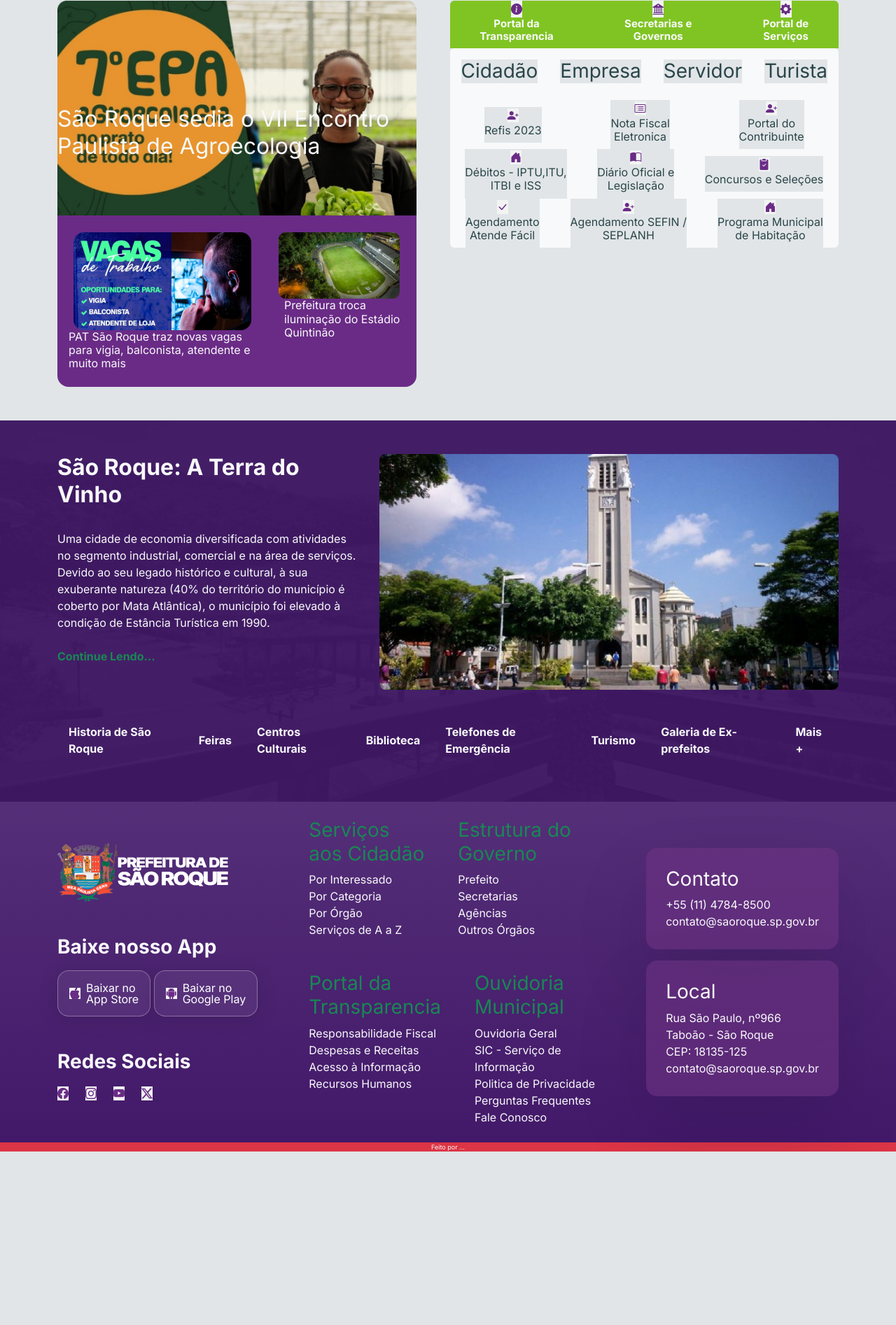
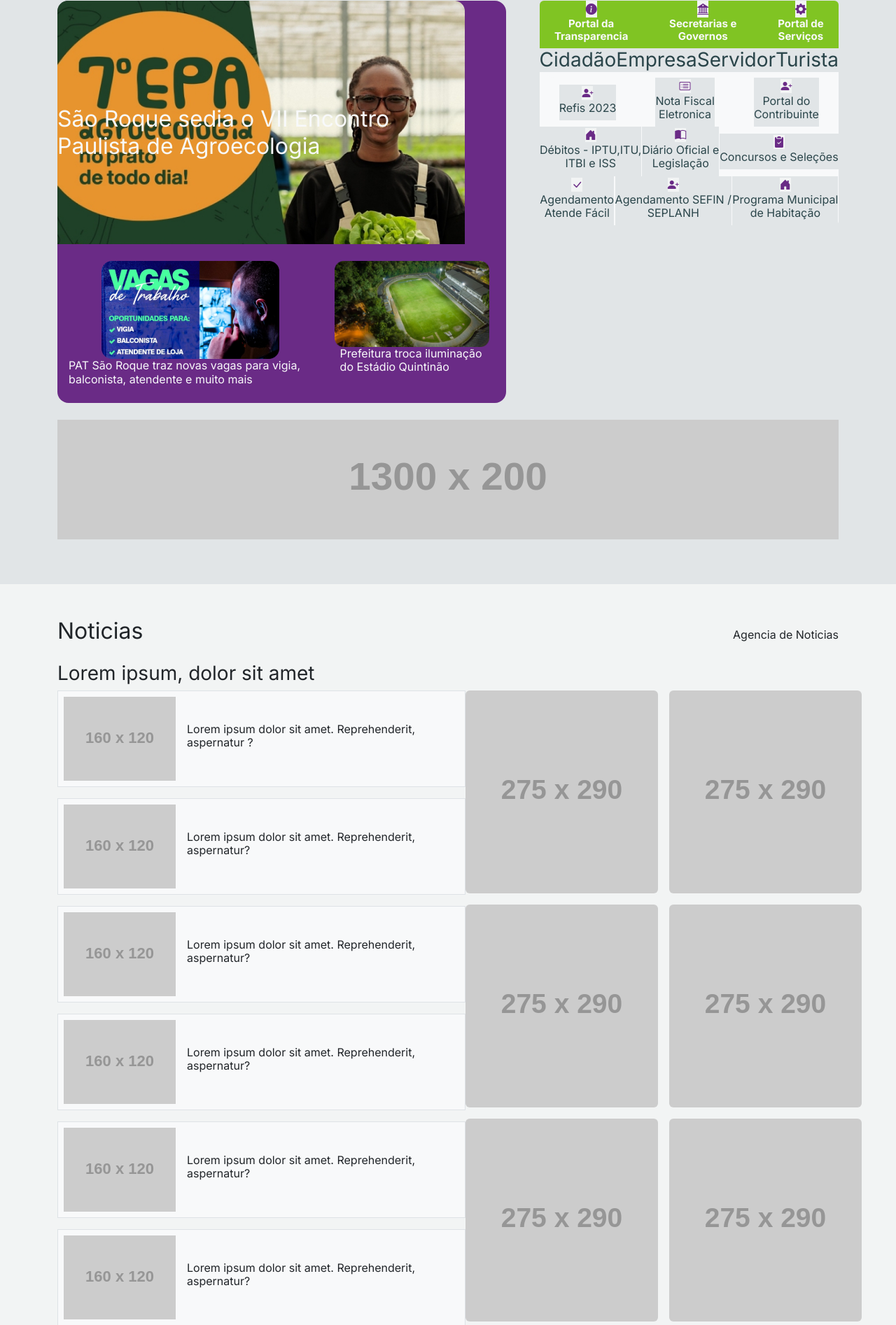
Before and after one commit to LucasCGentile/projeto-portal, a PHP site: page / in a window 1280 px wide. Shown: the part 94-1988 px from the top of the page at 70% size. Before the commit the page ends 1740 px from the top, so only its background shows below. Run offline with PHP 8.4, Linux system fonts and the light colour scheme; grey boxes labelled with a size stand in for pictures from a placeholder-image service; some libraries are stand-ins or nearby versions.

Commit message:
update: home adicionado continuação da home e definido a cor de fundo

```diff
--- a/css/index.css
+++ b/css/index.css
@@ -8,6 +8,10 @@
 
 .index-bg-main {
   background-color: var(--bg-color);
+}
+
+.index-bg-secondary {
+  background-color: var(--sbg-color);
 }
 
 .index-bg-services {
--- a/css/style.css
+++ b/css/style.css
@@ -1,5 +1,6 @@
 :root {
   --bg-color: #e1e5e7;
+  --sbg-color: #f2f4f4;
   --green: #80c423;
   --font: "Inter", sans-serif;
   --font-color: #2a454a;
--- a/index.php
+++ b/index.php
@@ -68,19 +68,19 @@ include './includes/head/head.php'
             <div class="bg-light font-color rounded">
               <div class="d-flex justify-content-between rounded-pill bg-light">
 
-                <div class="p-3">
+                <div class="">
                   <h3 class="index-bg-main">Cidadão</h3>
                 </div>
 
-                <div class="p-3">
+                <div class="">
                   <h3 class="index-bg-main">Empresa</h3>
                 </div>
 
-                <div class="p-3">
+                <div class="">
                   <h3 class="index-bg-main">Servidor</h3>
                 </div>
 
-                <div class="p-3">
+                <div class="">
                   <h3 class="index-bg-main">Turista</h3>
                 </div>
 
@@ -139,8 +139,98 @@ include './includes/head/head.php'
             </div>
           </div>
         </div>
+
+        <!-- Banner Aviso -->
+        <div class="mt-4">
+          <figure>
+            <img src="https://placehold.co/1300x200" alt="" class="img-fluid">
+          </figure>
+        </div>
       </div>
     </div>
+
+    <!-- Secção Noticias / Informações -->
+    <div class="index-bg-secondary">
+      <div class="container pt-5 pb-4">
+        <div class="d-flex justify-content-between align-items-center mb-3">
+          <h2>Noticias</h2>
+          <a href="./pages/noticias/noticias.php">Agencia de Noticias</a>
+        </div>
+        <h3>Lorem ipsum, dolor sit amet</h3>
+
+        <div class="d-flex flex-column flex-md-row justify-content-between">
+          <!-- Noticias -->
+          <div class="d-flex flex-column gap-3">
+
+            <div class="d-flex align-items-center gap-3 border bg-light p-2">
+              <img src="https://placehold.co/160x120" alt="" class="img-fluid">
+              <h6>Lorem ipsum dolor sit amet. Reprehenderit, aspernatur ?</h6>
+            </div>
+
+            <div class="d-flex align-items-center gap-3 border bg-light p-2">
+              <img src="https://placehold.co/160x120" alt="" class="img-fluid">
+              <h6>Lorem ipsum dolor sit amet. Reprehenderit, aspernatur?</h6>
+            </div>
+
+            <div class="d-flex align-items-center gap-3 border bg-light p-2">
+              <img src="https://placehold.co/160x120" alt="" class="img-fluid">
+              <h6>Lorem ipsum dolor sit amet. Reprehenderit, aspernatur?</h6>
+            </div>
+
+            <div class="d-flex align-items-center gap-3 border bg-light p-2">
+              <img src="https://placehold.co/160x120" alt="" class="img-fluid">
+              <h6>Lorem ipsum dolor sit amet. Reprehenderit, aspernatur?</h6>
+            </div>
+
+            <div class="d-flex align-items-center gap-3 border bg-light p-2">
+              <img src="https://placehold.co/160x120" alt="" class="img-fluid">
+              <h6>Lorem ipsum dolor sit amet. Reprehenderit, aspernatur?</h6>
+            </div>
+
+            <div class="d-flex align-items-center gap-3 border bg-light p-2">
+              <img src="https://placehold.co/160x120" alt="" class="img-fluid">
+              <h6>Lorem ipsum dolor sit amet. Reprehenderit, aspernatur?</h6>
+            </div>
+
+            <div class="d-flex align-items-center gap-3 border bg-light p-2">
+              <img src="https://placehold.co/160x120" alt="" class="img-fluid">
+              <h6>Lorem ipsum dolor sit amet. Reprehenderit, aspernatur?</h6>
+            </div>
+
+            <div class="d-flex align-items-center gap-3 border bg-light p-2">
+              <img src="https://placehold.co/160x120" alt="" class="img-fluid">
+              <h6>Lorem ipsum dolor sit amet. Reprehenderit, aspernatur?</h6>
+            </div>
+
+          </div>
+          <!-- Banners -->
+          <div class="d-flex flex-column gap-3">
+            <div class="d-flex gap-3">
+              <img src="https://placehold.co/275x290" alt="" class="img-fluid rounded">
+              <img src="https://placehold.co/275x290" alt="" class="img-fluid rounded">
+            </div>
+
+            <div class="d-flex gap-3">
+              <img src="https://placehold.co/275x290" alt="" class="img-fluid rounded">
+              <img src="https://placehold.co/275x290" alt="" class="img-fluid rounded">
+            </div>
+
+            <div class="d-flex gap-3">
+              <img src="https://placehold.co/275x290" alt="" class="img-fluid rounded">
+              <img src="https://placehold.co/275x290" alt="" class="img-fluid rounded">
+            </div>
+
+            <div class="d-flex gap-3">
+              <img src="https://placehold.co/275x290" alt="" class="img-fluid rounded">
+              <img src="https://placehold.co/275x290" alt="" class="img-fluid rounded">
+            </div>
+          </div>
+
+        </div>
+
+      </div>
+    </div>
+
   </main>
 
 
```
